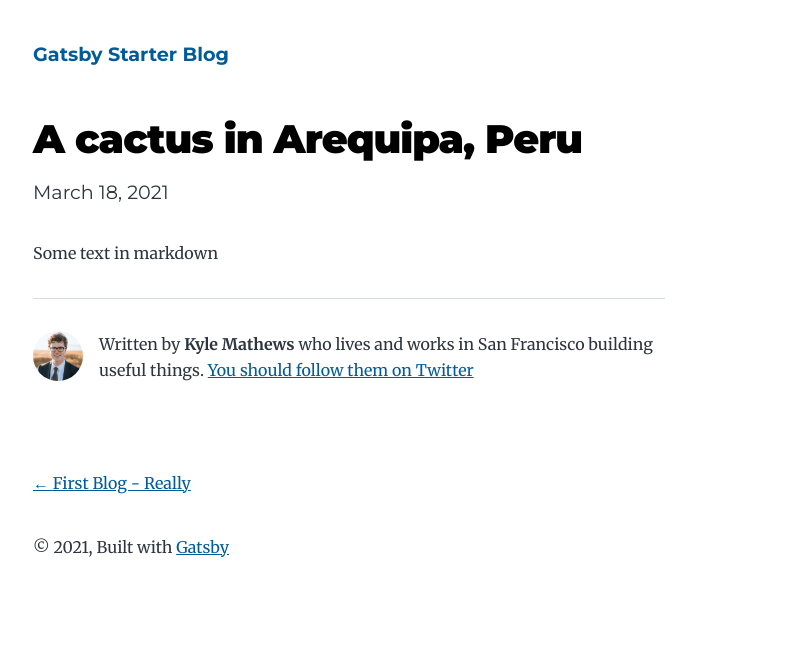
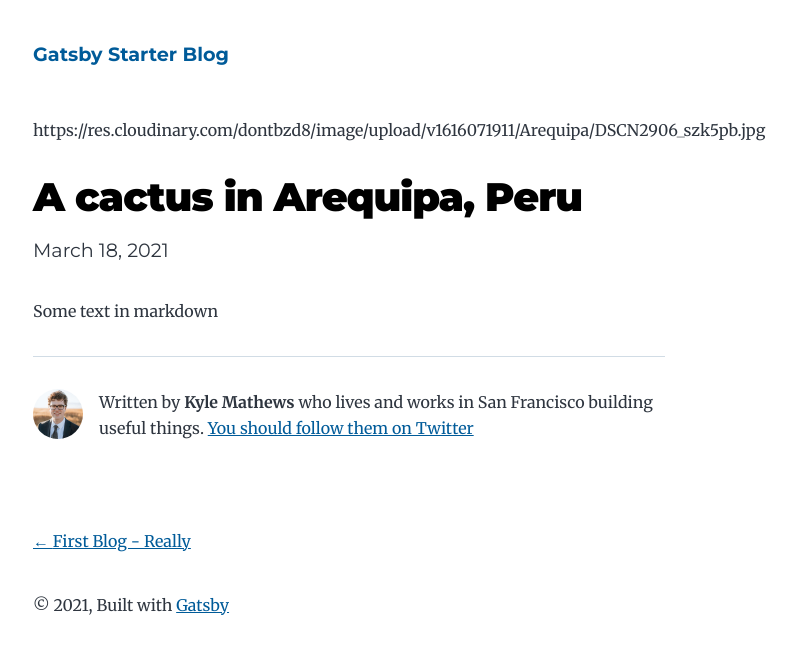
Before and after one commit to davidalerickson/netlify_cms_test, a Gatsby site: page /2021-03-18-a-cactus-in-arequipa-peru/ in a window 1280 px wide. Shown: the whole page, without its empty margins (291-1087 px from the left). Built offline with nearby package versions, Linux system fonts and the light colour scheme; Gatsby itself is replaced by a stand-in of ours.

Commit message:
fixed blog thumb that still had non array entry from before enabling multiple images. Chaged blogpost template to print out thumb array on page to confirm that it is recieving and array

```diff
--- a/content/blog/2021-03-18-a-cactus-in-arequipa-peru.md
+++ b/content/blog/2021-03-18-a-cactus-in-arequipa-peru.md
@@ -3,7 +3,8 @@ layout: blog
 title: A cactus in Arequipa, Peru
 date: 2021-03-18T15:24:46.693Z
 description: Something we saw on a walk to Yanahuara, a really nice day it was
-thumbnail: https://res.cloudinary.com/dontbzd8/image/upload/w_1000,c_fill,ar_1:1,g_auto,r_max,bo_5px_solid_red,b_rgb:262c35/v1616072103/Arequipa/DSCN2931_sll33u.jpg
+thumbnail:
+    - https://res.cloudinary.com/dontbzd8/image/upload/v1616071911/Arequipa/DSCN2906_szk5pb.jpg
 rating: 5
 ---
 Some text in markdown
--- a/src/templates/blog-post.js
+++ b/src/templates/blog-post.js
@@ -21,6 +21,7 @@ const BlogPostTemplate = ({ data, location }) => {
         itemScope
         itemType="http://schema.org/Article"
       >
+        {post.frontmatter.thumbnail && <p>{post.frontmatter.thumbnail}</p>}
         {/* <img src={post.frontmatter.thumbnail} alt="post piture" /> */}
         <header>
           <h1 itemProp="headline">{post.frontmatter.title}</h1>
@@ -86,6 +87,7 @@ export const pageQuery = graphql`
         title
         date(formatString: "MMMM DD, YYYY")
         description
+        thumbnail
       }
     }
     previous: markdownRemark(id: { eq: $previousPostId }) {
```
